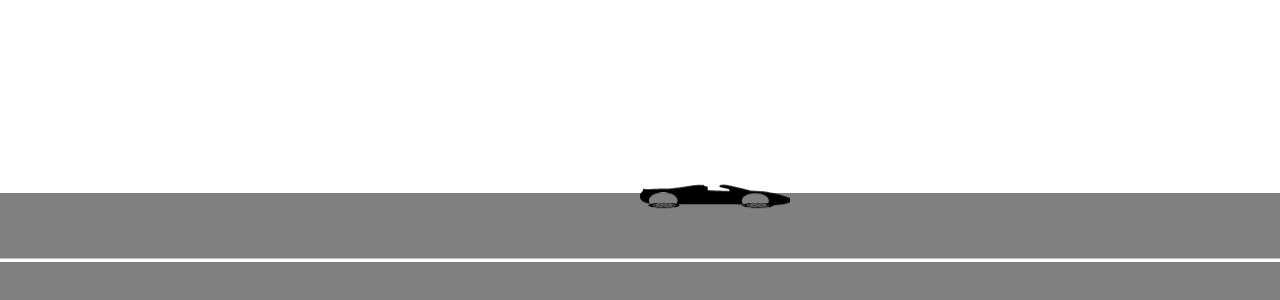
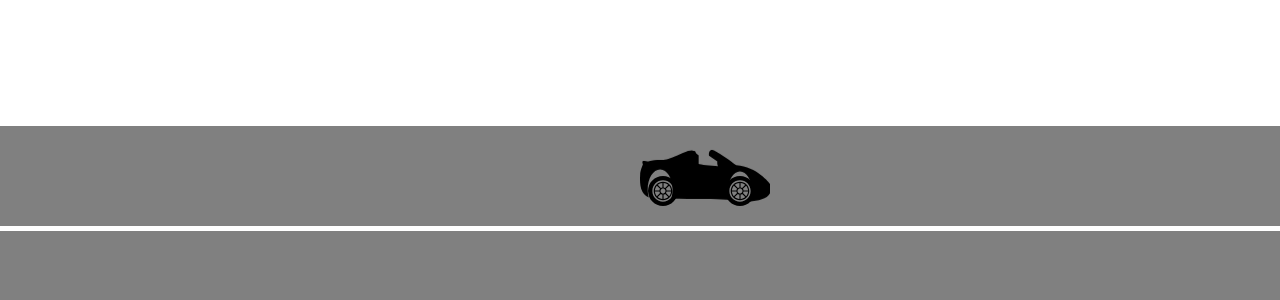
Before and after one commit to Prajwol-Shrestha/Assignment---AI, a plain HTML site: page index.html in a window 1280 px wide. Shown: the part 474-774 px from the top of the page. Drawn offline with Linux system fonts and the light colour scheme.

Commit message:
changed style

```diff
--- a/index.html
+++ b/index.html
@@ -11,6 +11,9 @@
 <body>
     <main class="screen">
         <div class="road">
+            <div class="traffic-light">
+                <!-- <img src="/assets/traffic-light.svg" /> -->
+            </div>
             <div class="car-container">
                 <img src="/assets/car.svg" class="car"/>
                 <img src="/assets/wheel.svg" class="wheel back-wheel">
--- a/styles.css
+++ b/styles.css
@@ -14,17 +14,17 @@ body{
 }
 .road{
     position: absolute;
-    bottom: -42vh;
-    height: 100vh;
+    bottom: 0;
+    height: 200px;
     width: 100vw;
     background-color: grey;
-    transform: rotateX(100deg);
+    /* transform: rotateX(100deg); */
 }
 
 .stripes{
     position: relative;
     top: 50%;
-    height: 20px;
+    height: 5px;
     background-color: white;
     z-index: 10;
     /* width: 30px; */
@@ -32,27 +32,27 @@ body{
 
 .car-container{
     position: relative;
-    bottom: -90%;
+    bottom: 0%;
     animation: moveCar 10s infinite linear;
 }
 
 .car{
     position: absolute;
-    width: 150px;
+    width: 130px;
     /* height: 250px; */
-    transform: rotateX(180deg) scaleY(4);
+    transform: scaleY(2);
     z-index: 15;
 }
 .wheel{
     position: absolute;
     border-radius: 50%;
-    width: 32px;
-    height: 32px;
-    top: -10px;
+    width: 30px;
+    height: 40px;
+    top: 45px;
     animation: spin 1s infinite linear;
 }
 .front-wheel{
-    left: 102px;
+    left: 85px;
 }
 .back-wheel{
     left: 8px;
```
